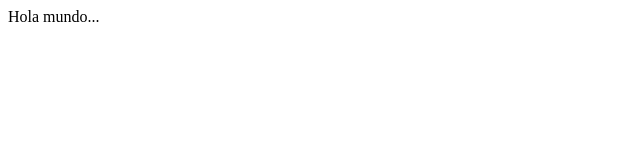
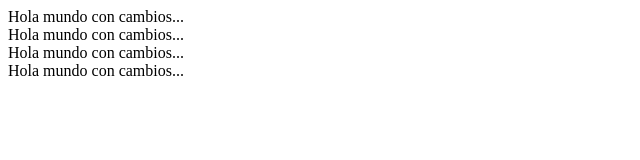
Before and after one commit to vergrado/Evaluacion, a plain HTML site: page public_html/index.html in a window 1280 px wide. Shown: the whole page, without its empty margins (0-640 px from the left). Drawn offline with Linux system fonts and the light colour scheme.

Commit message:
Hice un cambio en la pagina html

```diff
--- a/public_html/index.html
+++ b/public_html/index.html
@@ -10,6 +10,9 @@ Click nbfs://nbhost/SystemFileSystem/Templates/Other/html.html to edit this temp
         <meta name="viewport" content="width=device-width, initial-scale=1.0">
     </head>
     <body>
-        <div>Hola mundo...</div>
+        <div>Hola mundo con cambios...</div>
+		<div>Hola mundo con cambios...</div>
+		<div>Hola mundo con cambios...</div>
+		<div>Hola mundo con cambios...</div>
     </body>
 </html>
```
